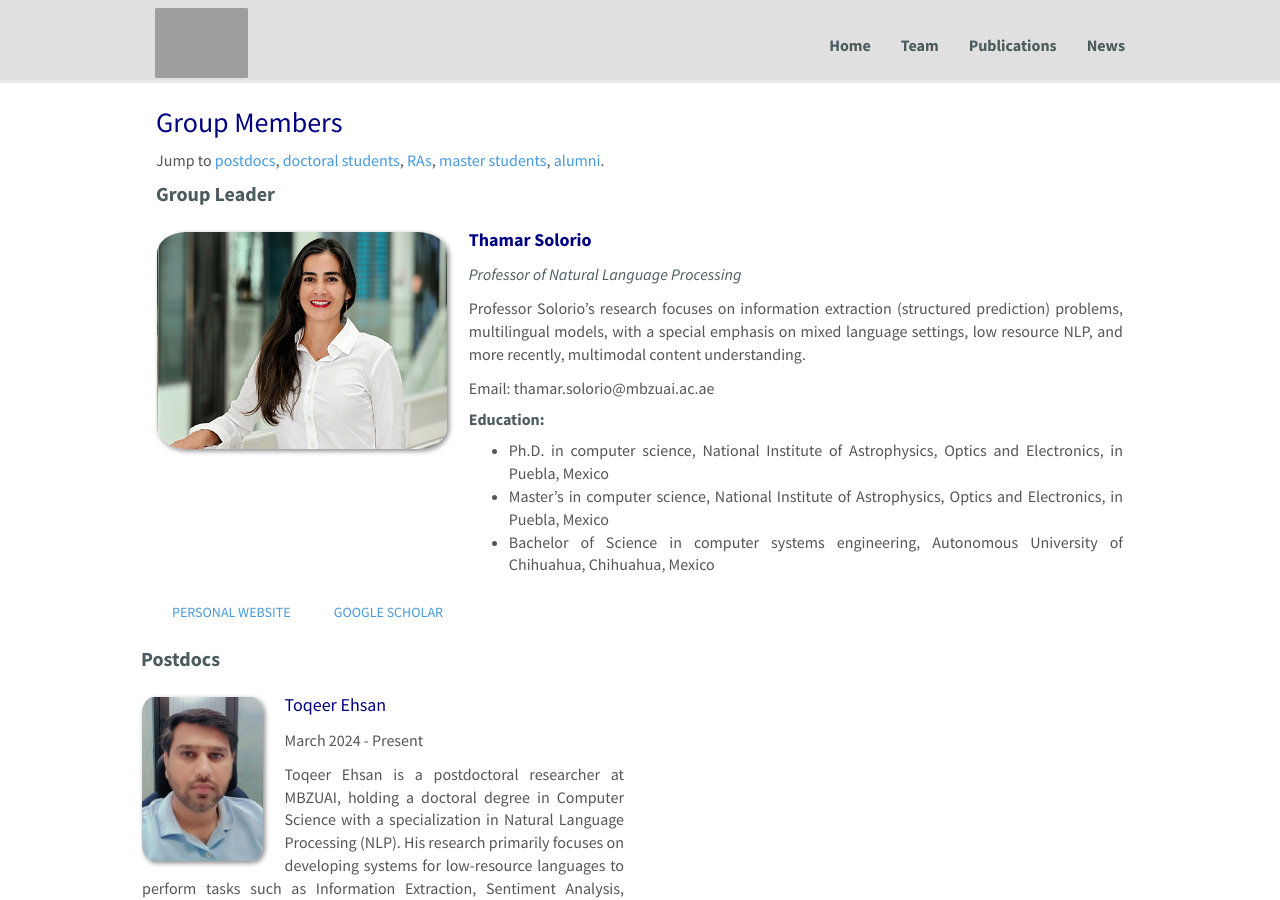
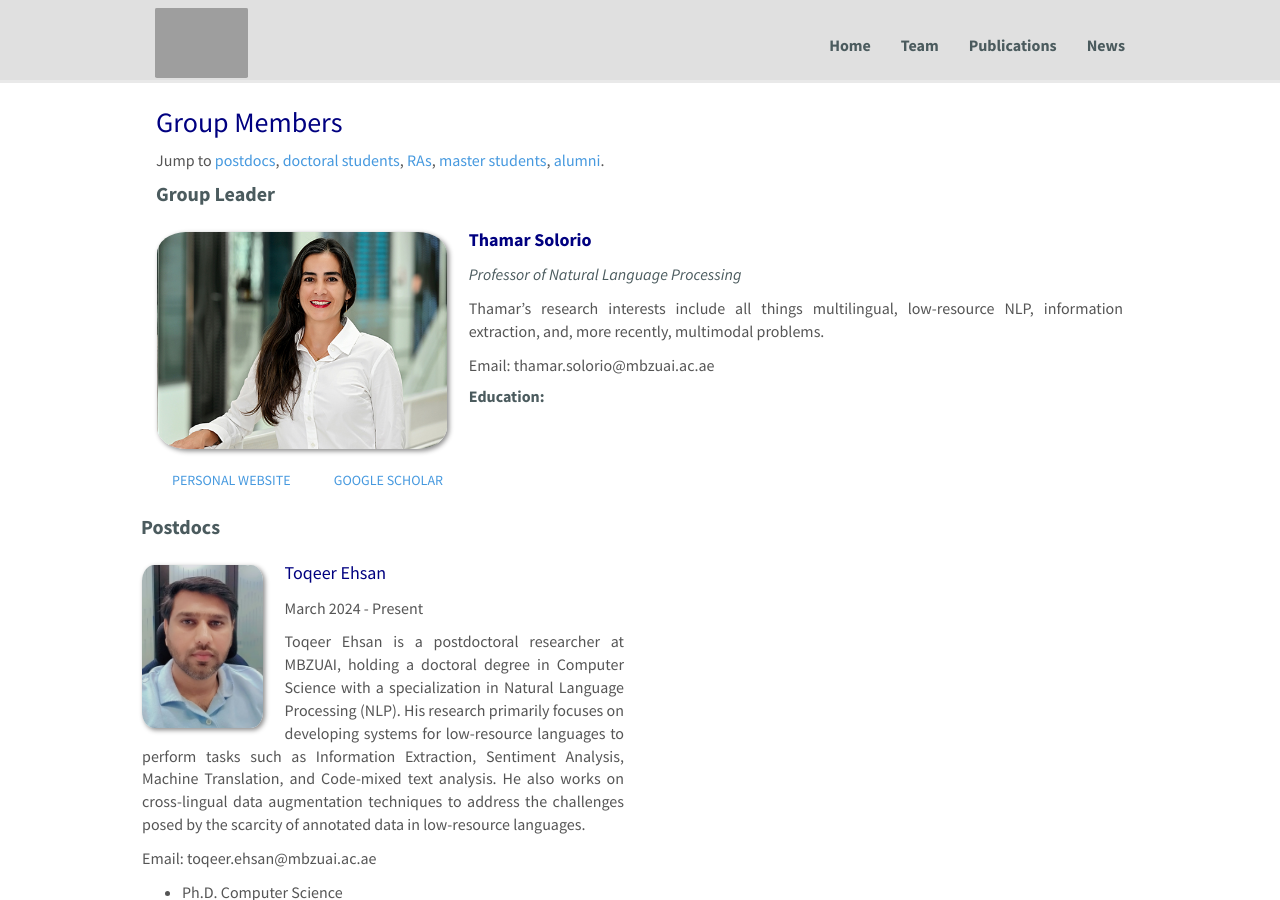
Before and after one commit to RiTUAL-MBZUAI/web, a Jekyll site: the page built from _pages/team.md, in a window 1280 px wide and 900 px high. Built offline with Jekyll 4.4.1, drawn with Linux system fonts in a browser that asks for light colours; nearby versions of some CDN libraries.

Commit message:
Update team_leader.yml
updates to my description

```diff
--- a/_data/team_leader.yml
+++ b/_data/team_leader.yml
@@ -1,11 +1,7 @@
 - name: Thamar Solorio
   photo: Thamar Solorio.jpg
   role: Professor of Natural Language Processing
-  info: Professor Solorio’s research focuses on information extraction (structured prediction) problems, multilingual models, with a special emphasis on mixed language settings, low resource NLP, and more recently, multimodal content understanding.
+  info: Thamar’s research interests include all things multilingual, low-resource NLP, information extraction, and, more recently, multimodal problems.
   email: thamar.solorio@mbzuai.ac.ae
-  number_educ: 3
-  education1: Ph.D. in computer science, National Institute of Astrophysics, Optics and Electronics, in Puebla, Mexico
-  education2: Master’s in computer science, National Institute of Astrophysics, Optics and Electronics, in Puebla, Mexico
-  education3: Bachelor of Science in computer systems engineering, Autonomous University of Chihuahua, Chihuahua, Mexico
   website: http://solorio.uh.edu/
   google_scholar: https://scholar.google.com/citations?hl=en&user=Gmjwy-IAAAAJ&view_op=list_works&sortby=pubdate
```
